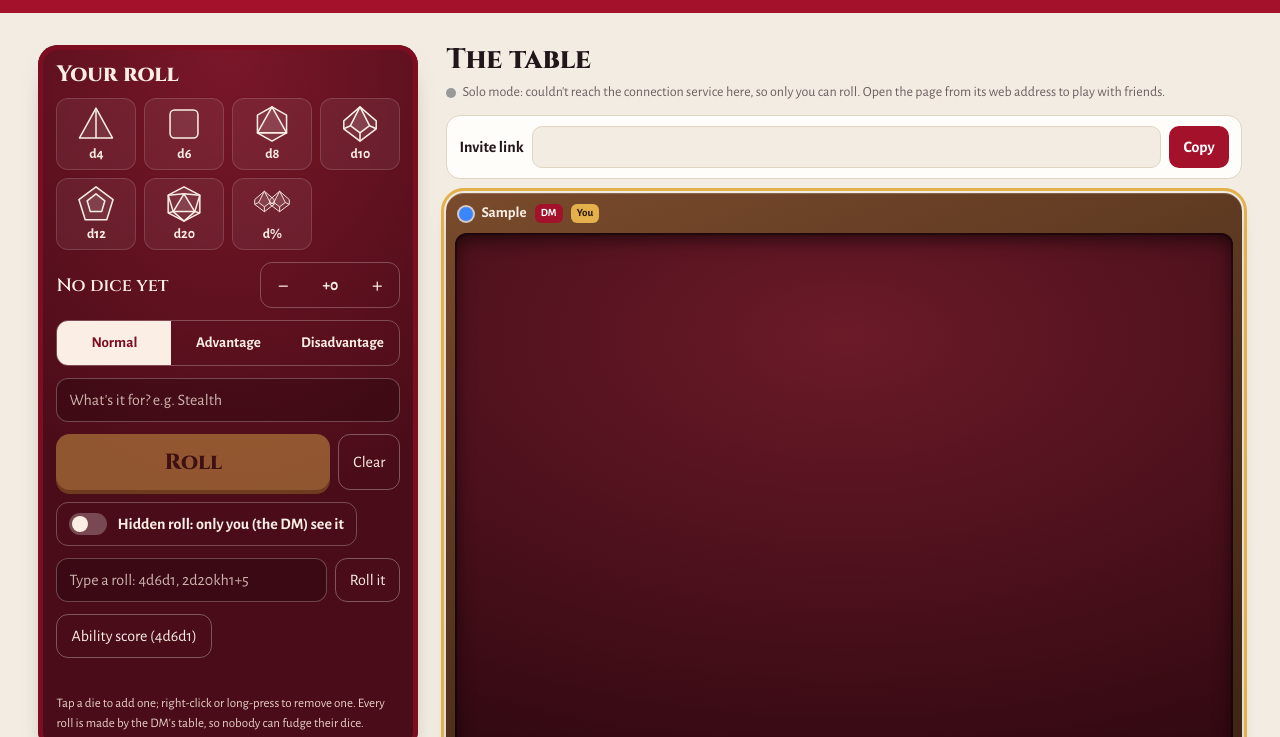
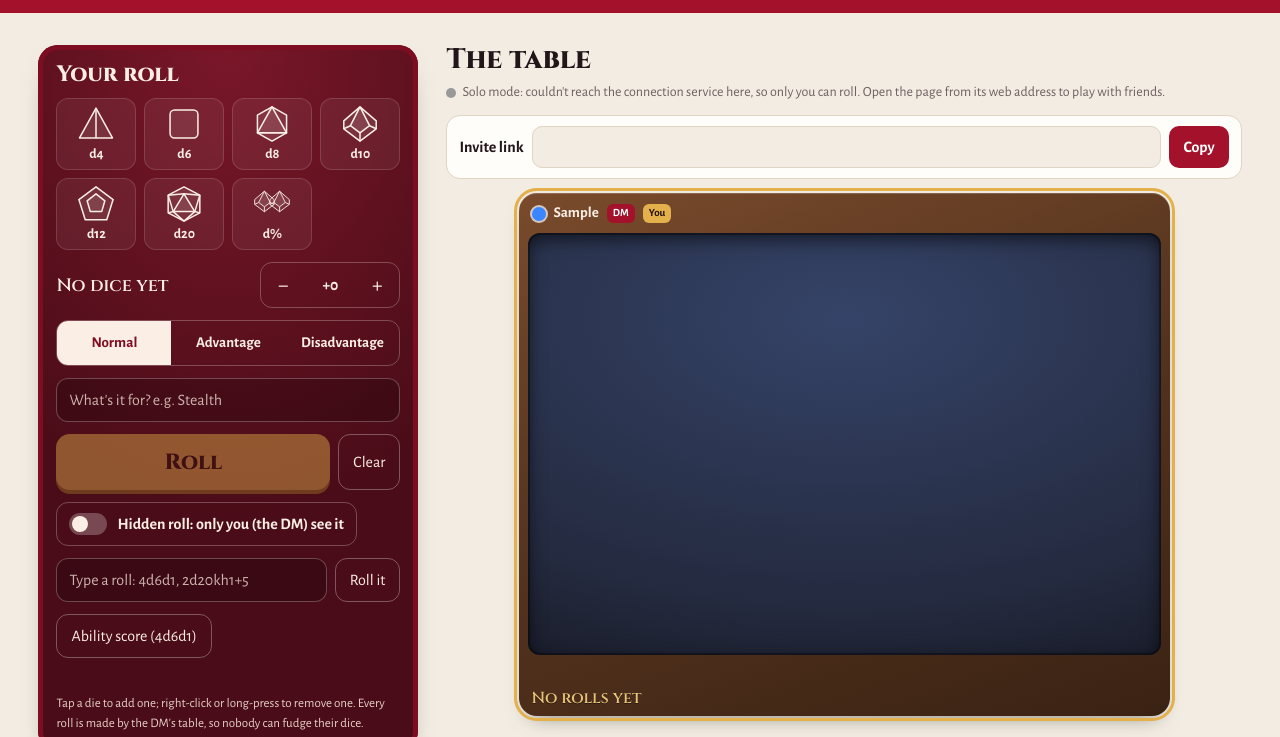
Before and after one commit to TheTobiToaster/Dice-Rolling, a plain HTML site: page index.html in a window 1280 px wide. Both pictures are taken after typing "Sample", "Sample" into the empty fields and a click on the button "Start a table as DM". Shown: the part 63-800 px from the top of the page. Drawn offline with nearby package versions, Linux system fonts and the light colour scheme.

Commit message:
Add files via upload

```diff
--- a/index.html
+++ b/index.html
@@ -33,7 +33,7 @@ main{max-width:2400px;margin:0 auto;padding:clamp(16px,2.6vw,32px) max(3vw,14px)
 .panel{position:sticky;top:16px;background:radial-gradient(120% 90% at 50% 0%,#7a1729 0%,#4a0c18 75%);color:#fbeee4;border-radius:20px;padding:18px;box-shadow:inset 0 0 0 5px var(--red2),0 14px 30px -18px rgba(0,0,0,.6)}
 .panel h2{font-size:22px;margin-bottom:12px}
 @media(max-width:900px){main{grid-template-columns:minmax(0,1fr);grid-template-areas:'table' 'panel' 'hist'}.panel{position:static}}
-@media(min-width:1440px){main{grid-template-columns:minmax(300px,360px) minmax(0,1fr) minmax(280px,360px);grid-template-areas:'panel table hist'}
+@media(min-width:1760px){main{grid-template-columns:minmax(300px,360px) minmax(0,1fr) minmax(280px,360px);grid-template-areas:'panel table hist'}
  .histsec{position:sticky;top:16px;max-height:calc(100vh - 32px);overflow:auto;padding-right:4px}}
 .dice{display:grid;grid-template-columns:repeat(4,minmax(0,1fr));gap:8px}
 .die{position:relative;background:rgba(255,255,255,.06);border:1px solid rgba(255,255,255,.14);border-radius:12px;padding:6px 2px 4px;display:grid;justify-items:center;gap:0;min-height:72px;color:#fbeee4}
@@ -69,9 +69,11 @@ main{max-width:2400px;margin:0 auto;padding:clamp(16px,2.6vw,32px) max(3vw,14px)
 .invite b{flex:0 0 auto}
 .invite input{flex:1 1 200px;height:42px;border-radius:10px;border:1px solid var(--line);background:var(--bg);padding:0 10px;font-size:15px}
 .btn{min-height:42px;padding:0 14px;border-radius:10px;border:0;background:var(--red);color:#fff;font-weight:800}
-.trays{display:grid;grid-template-columns:repeat(auto-fit,minmax(min(100%,380px),1fr));gap:18px}
+.trays{display:grid;grid-template-columns:repeat(auto-fit,minmax(min(100%,380px),1fr));gap:18px;justify-content:center}
 .tray:only-child{max-width:1100px}
-@media(min-width:1440px){.trays{grid-template-columns:repeat(auto-fit,minmax(min(100%,520px),1fr))}}
+.trays.fit{display:flex;flex-wrap:wrap;justify-content:center}
+.trays.fit .tray{width:var(--tw);flex:none}
+
 @media(max-width:600px){.trays{grid-template-columns:repeat(2,minmax(0,1fr));gap:10px}}
 @media(max-width:360px){.trays{grid-template-columns:minmax(0,1fr)}}
 .tray{background:linear-gradient(160deg,#7a4b2c,var(--wood) 40%,var(--wood2));border-radius:18px;padding:9px;box-shadow:0 10px 22px -12px rgba(0,0,0,.55),inset 0 1px 0 rgba(255,255,255,.18);transition:box-shadow .3s}
@@ -80,7 +82,7 @@ main{max-width:2400px;margin:0 auto;padding:clamp(16px,2.6vw,32px) max(3vw,14px)
 .tray .top .nm{overflow:hidden;text-overflow:ellipsis;white-space:nowrap}
 .tag{font-size:11px;font-weight:800;border-radius:6px;padding:1px 6px;background:var(--brass);color:#2a1408;white-space:nowrap}
 .tag.h{background:#14080b;color:#f1e6dc}.tag.dm{background:var(--red);color:#fff}.tag.f{background:#e9e2da;color:#22161a}
-.felt{position:relative;aspect-ratio:3/2;border-radius:12px;background:radial-gradient(120% 100% at 50% 20%,#6b1a28 0%,#3e0c16 70%,#2a070e 100%);box-shadow:inset 0 6px 18px rgba(0,0,0,.6),inset 0 0 0 2px rgba(0,0,0,.35);overflow:hidden}
+.felt{--pc:#8f1026;position:relative;aspect-ratio:3/2;border-radius:12px;background:#2a1a1c;background:radial-gradient(120% 100% at 50% 20%,color-mix(in oklab,var(--pc) 34%,#2a2224) 0%,color-mix(in oklab,var(--pc) 20%,#1a1416) 70%,color-mix(in oklab,var(--pc) 12%,#0f0b0c) 100%);box-shadow:inset 0 6px 18px rgba(0,0,0,.6),inset 0 0 0 2px rgba(0,0,0,.35);overflow:hidden}
 .felt canvas{position:absolute;inset:0;width:100%;height:100%}
 .felt .banner{position:absolute;left:50%;top:50%;transform:translate(-50%,-50%) scale(.6);opacity:0;font-family:Cinzel,serif;font-weight:800;font-size:clamp(22px,4vw,34px);color:#ffe27a;text-shadow:0 2px 0 #5a3a00,0 0 18px rgba(255,210,90,.8);pointer-events:none;white-space:nowrap}
 .tray.crit .banner,.tray.fumble .banner{animation:ban 1.6s ease-out forwards}
@@ -92,10 +94,11 @@ main{max-width:2400px;margin:0 auto;padding:clamp(16px,2.6vw,32px) max(3vw,14px)
 .tray .foot{display:flex;align-items:flex-end;justify-content:space-between;gap:10px;padding:8px 4px 0;color:#f3e3d6;min-height:52px}
 .tray .what{display:flex;flex-direction:column;gap:3px;line-height:1.15;overflow-wrap:anywhere}
 .tray .what .lbl{font-family:Cinzel,serif;font-weight:800;font-size:17px;color:#fbeee4;text-shadow:0 2px 0 rgba(0,0,0,.35)}
-.tray .what .fx{font-family:Cinzel,serif;font-weight:600;font-size:15px;color:#e8c37a;text-shadow:0 1px 0 rgba(0,0,0,.4)}
+.tray .what{flex:1 1 auto}
+.tray .what .fx{font-family:Cinzel,serif;font-weight:600;font-size:clamp(12px,calc(var(--tw,420px) * .034),16px);color:#e8c37a;text-shadow:0 1px 0 rgba(0,0,0,.4)}
 .tray .what .tags{display:flex;gap:4px;flex-wrap:wrap}
 .tag.m{background:rgba(255,255,255,.16);color:#fbeee4}
-.tray .tot{font-family:Cinzel,serif;font-weight:800;font-size:clamp(34px,2.6vw,48px);line-height:1;color:var(--brass);text-shadow:0 2px 0 rgba(0,0,0,.4)}
+.tray .tot{flex:none;font-family:Cinzel,serif;font-weight:800;font-size:clamp(26px,calc(var(--tw,420px) * .1),48px);line-height:1;color:var(--brass);text-shadow:0 2px 0 rgba(0,0,0,.4)}
 .tray .tot.wait{font-size:18px;color:#e6cfc6;letter-spacing:.02em}
 .tray .tot.pop{animation:pop .45s cubic-bezier(.2,1.6,.4,1)}
 @keyframes pop{0%{transform:scale(.3);opacity:0}100%{transform:none;opacity:1}}
@@ -655,12 +658,33 @@ function renderTrays(list){
     let t = trays.get(id); const fresh = !t;
     if (!t) t = makeTray(id);
     t.color = okC(p.color); t.name = cleanStr(p.name, 24);
+    t.el.querySelector('.felt').style.setProperty('--pc', t.color);
     t.el.classList.toggle('mine', id === mineId());
     t.el.querySelector('.top').innerHTML = `<span class="dot" style="background:${t.color}"></span><span class="nm">${esc(t.name)}</span>${p.role === 'dm' ? '<span class="tag dm">DM</span>' : ''}${id === mineId() ? '<span class="tag">You</span>' : ''}`;
     box.appendChild(t.el);
     if (fresh) { sizeTray(t); showLatest(t); }
   }
+  fitTrays(); requestAnimationFrame(fitTrays);
 }
+/* Size the trays so every seat fits on screen at once (wider than 900px); phones scroll as normal. */
+function fitTrays(){
+  const box = $('#trays'), list = [...box.querySelectorAll('.tray')], n = list.length;
+  if (!n || window.innerWidth <= 900) { box.classList.remove('fit'); box.style.removeProperty('--tw'); return; }
+  const gap = 18, W = box.clientWidth, top = box.getBoundingClientRect().top + window.scrollY;
+  const H = Math.max(260, window.innerHeight - top - 20);
+  const felt = list[0].querySelector('.felt'), chrome = Math.max(90, list[0].offsetHeight - felt.offsetHeight), pad = list[0].offsetWidth - felt.offsetWidth || 18;
+  let best = { w: 0, c: 1 };
+  for (let c = 1; c <= n; c++) {
+    const rows = Math.ceil(n / c);
+    const byW = (W - gap * (c - 1)) / c;
+    const byH = ((H - gap * (rows - 1)) / rows - chrome) * 1.5 + pad;
+    const w = Math.min(byW, byH, 1100);
+    if (w > best.w + .5) best = { w, c };
+  }
+  const w = Math.floor(best.w);
+  box.classList.add('fit'); box.style.setProperty('--tw', w + 'px');
+}
+window.addEventListener('resize', () => fitTrays());
 function makeTray(id){
   const el = document.createElement('div'); el.className = 'tray';
   el.innerHTML = `<div class="top"></div><div class="felt"><canvas></canvas><div class="banner"></div></div><div class="foot"><div class="what"><span class="fx">No rolls yet</span></div><div class="tot"></div></div>`;
```
